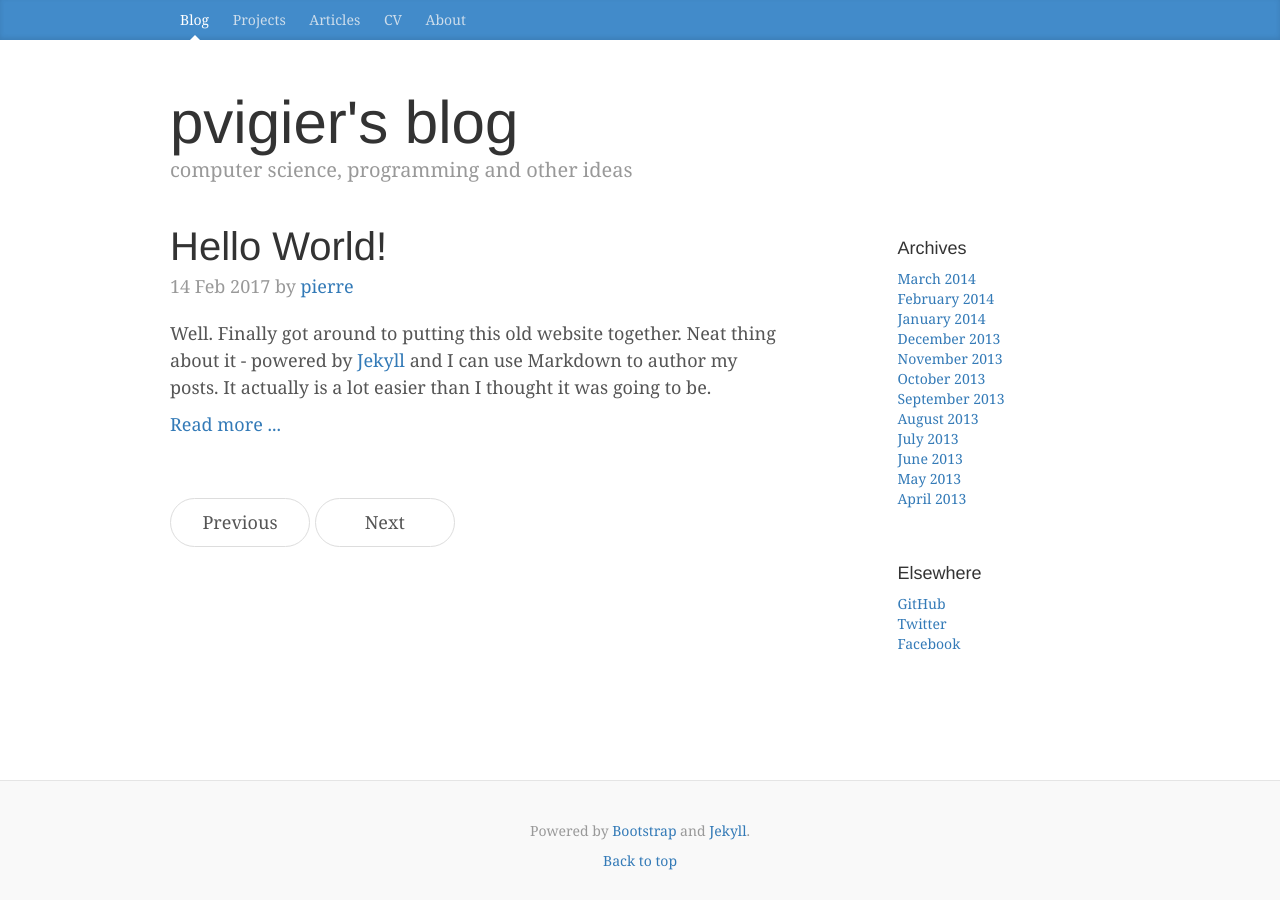
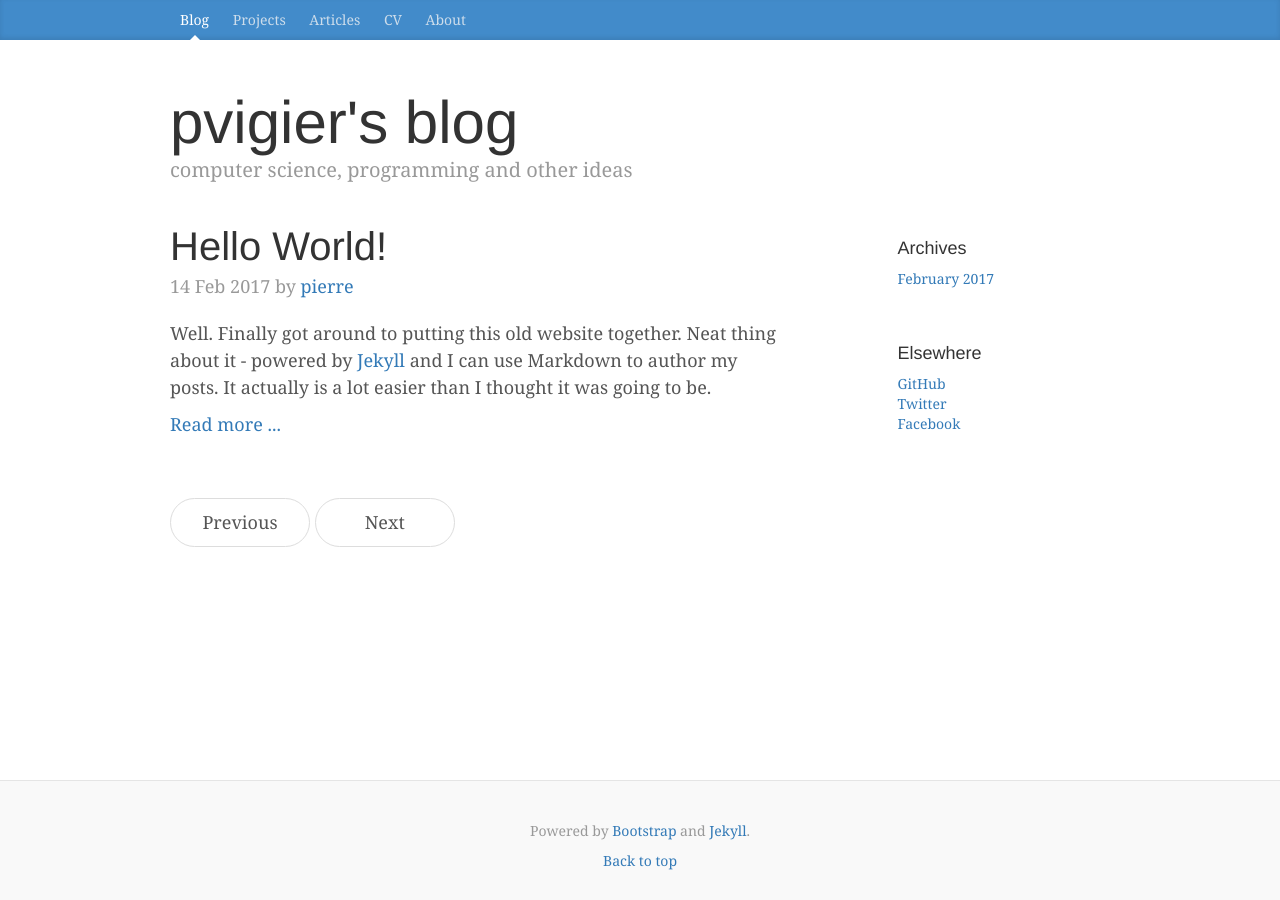
Before and after one commit to pvigier/pvigier.github.io, a Jekyll site: the page built from index.html, in a window 1280 px wide. Built offline with Jekyll 4.4.1, drawn with Linux system fonts in a browser that asks for light colours; the list of posts is cut into pages by our own code.

Commit message:
Add archives

```diff
--- a/_config.yml
+++ b/_config.yml
@@ -1,6 +1,11 @@
 name: Pierre Vigier
 markdown: kramdown
 future: true
-gems: [jekyll-paginate]
+gems: [jekyll-paginate, jekyll-archives]
 paginate: 5
 paginate_path: "/:num/"
+jekyll-archives:
+    enabled: ['month']
+    layout: 'archive'
+    permalinks:
+        month: '/:year/:month/'
--- a/_includes/archives.html
+++ /dev/null
@@ -1,27 +0,0 @@
-<div class="col-sm-3 col-sm-offset-1 blog-sidebar">
-    <div class="sidebar-module">
-        <h4>Archives</h4>
-        <ol class="list-unstyled">
-            <li><a href="#">March 2014</a></li>
-            <li><a href="#">February 2014</a></li>
-            <li><a href="#">January 2014</a></li>
-            <li><a href="#">December 2013</a></li>
-            <li><a href="#">November 2013</a></li>
-            <li><a href="#">October 2013</a></li>
-            <li><a href="#">September 2013</a></li>
-            <li><a href="#">August 2013</a></li>
-            <li><a href="#">July 2013</a></li>
-            <li><a href="#">June 2013</a></li>
-            <li><a href="#">May 2013</a></li>
-            <li><a href="#">April 2013</a></li>
-        </ol>
-    </div>
-    <div class="sidebar-module">
-        <h4>Elsewhere</h4>
-        <ol class="list-unstyled">
-            <li><a href="https://github.com/pvigier">GitHub</a></li>
-            <li><a href="#">Twitter</a></li>
-            <li><a href="#">Facebook</a></li>
-        </ol>
-    </div>
-</div><!-- /.blog-sidebar -->
--- /dev/null
+++ b/_includes/sidebar.html
@@ -0,0 +1,22 @@
+<div class="col-sm-3 col-sm-offset-1 blog-sidebar">
+    <div class="sidebar-module">
+        <h4>Archives</h4>
+        <ol class="list-unstyled">
+        {% for post in site.posts %}
+            {% assign currentdate = post.date | date: "%B %Y" %}
+            {% if currentdate != date %}
+            <li id="y{{currentdate}}"><a href="{{ post.date | date: "/%Y/%m" }}">{{ currentdate }}</a></li>
+            {% assign date = currentdate %}
+            {% endif %}
+        {% endfor %}
+        </ol>
+    </div>
+    <div class="sidebar-module">
+        <h4>Elsewhere</h4>
+        <ol class="list-unstyled">
+            <li><a href="https://github.com/pvigier">GitHub</a></li>
+            <li><a href="#">Twitter</a></li>
+            <li><a href="#">Facebook</a></li>
+        </ol>
+    </div>
+</div><!-- /.blog-sidebar -->
--- a/_layouts/post.html
+++ b/_layouts/post.html
@@ -9,5 +9,5 @@ layout: default
 		    {{ content }}
 		</div><!-- /.blog-post -->
     </div><!-- /.blog-main -->
-    {% include archives.html %}
+    {% include sidebar.html %}
 </div><!-- /.row -->
--- a/cv/index.html
+++ b/cv/index.html
@@ -3,4 +3,4 @@ layout: default
 title: CV - pvigier's blog
 tab: cv
 ---
-<p>My French CV : </p>
+<p>My French CV : {{ sitebase.url }}</p>
--- a/index.html
+++ b/index.html
@@ -29,5 +29,5 @@ tab: blog
         </nav>
 
     </div><!-- /.blog-main -->
-    {% include archives.html %}
+    {% include sidebar.html %}
 </div><!-- /.row -->
```
Also changed, not shown: _layouts/archive.html (added, +13 -0 lines).
